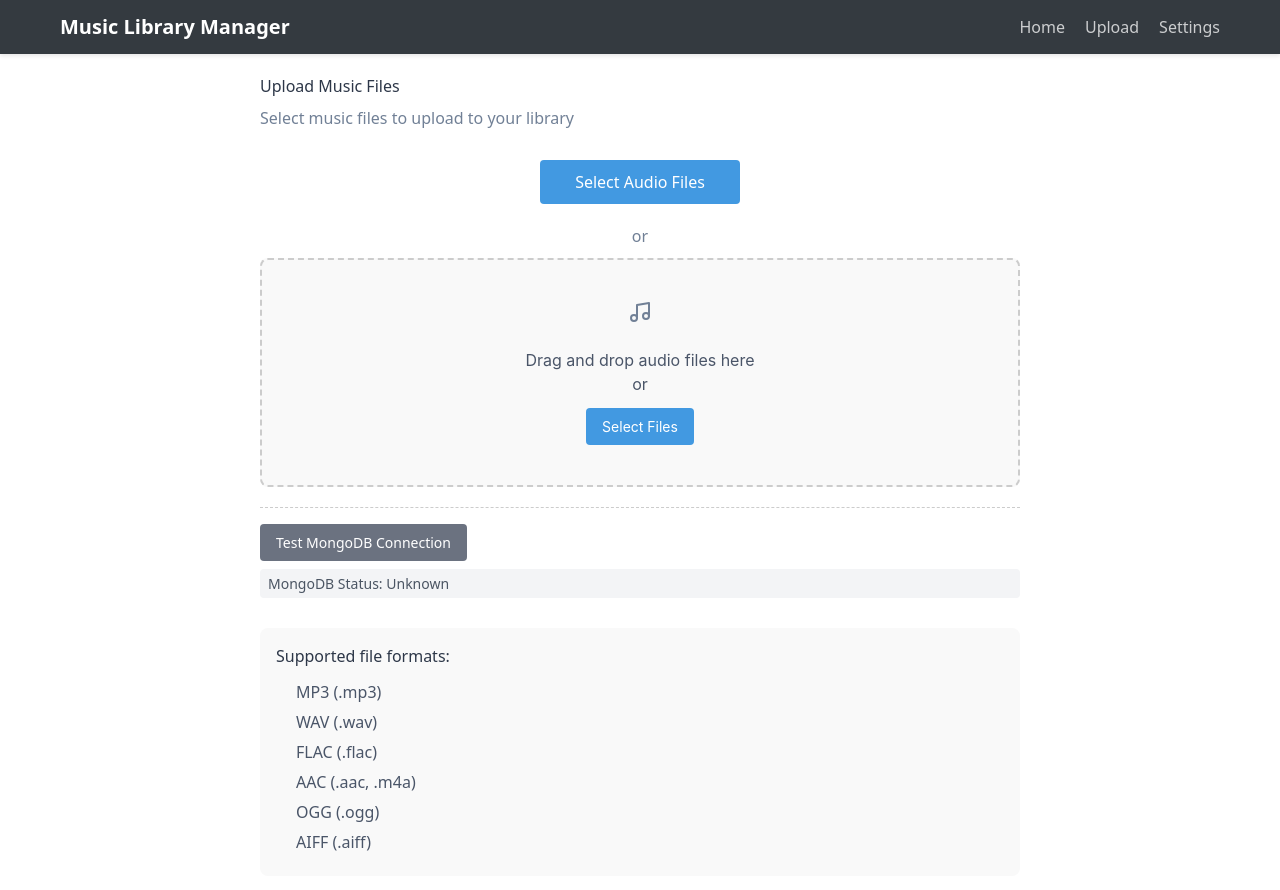
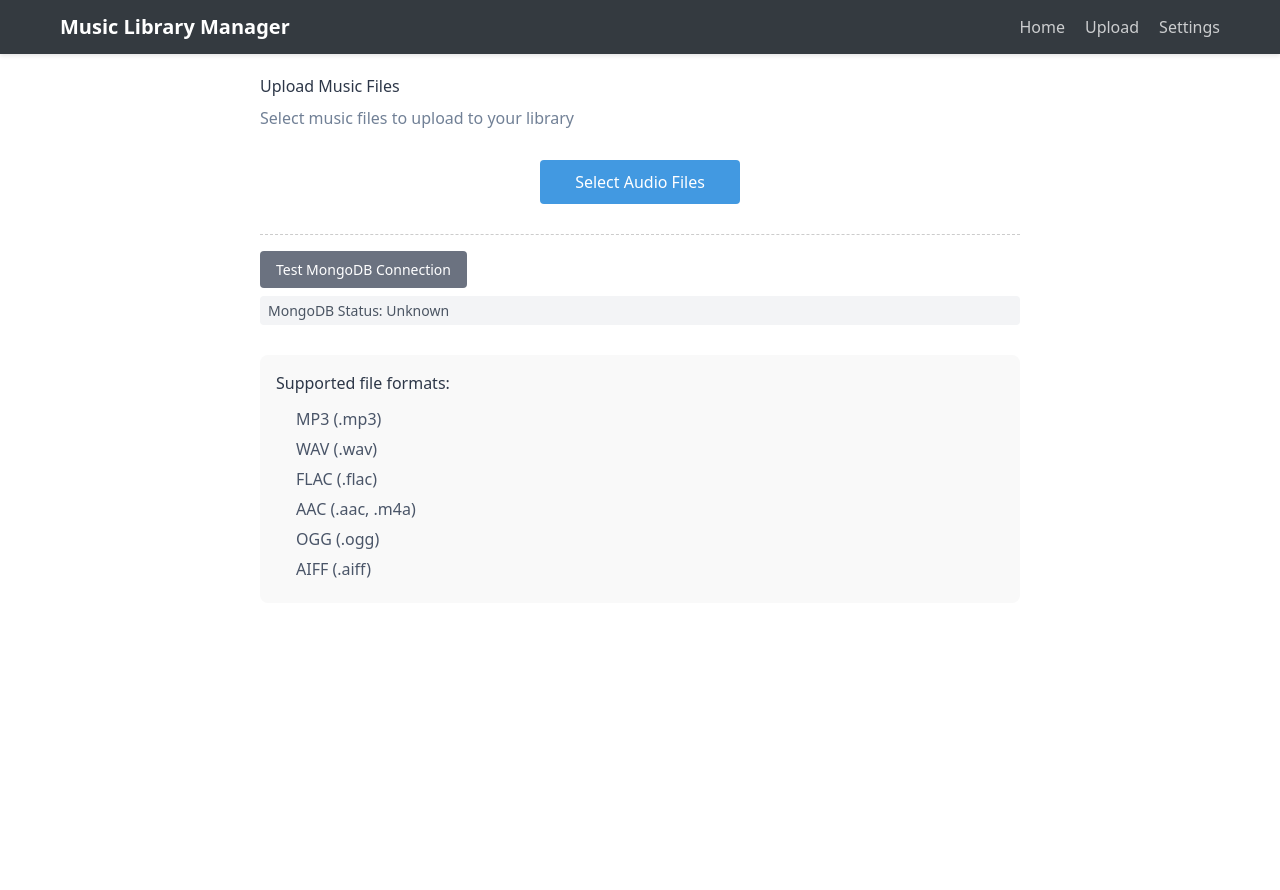
Before and after one commit to wizziwig82/pci-catalog, a SvelteKit app: page /upload in a window 1280 px wide. Shown: the top 890 px of the page. After the commit the page ends 800 px from the top, so only its background shows below. Built offline with nearby package versions, Linux system fonts and the light colour scheme.

Commit message:
Remove drag and drop file upload area, keeping only the primary Select Audio Files button

```diff
--- a/src/routes/upload/+page.svelte
+++ b/src/routes/upload/+page.svelte
@@ -1,5 +1,4 @@
 <script lang="ts">
-  import FileUploader from '$lib/components/FileUploader.svelte';
   import { onMount } from 'svelte';
   import { invoke } from '@tauri-apps/api/core';
 
@@ -90,33 +89,6 @@
   // Writer and publisher percentages validation
   let writerPercentagesValid = true;
   let publisherPercentagesValid = true;
-
-  // Handle file selection event from the FileUploader component
-  async function handleFilesSelected(event: CustomEvent<{ files: File[] }>) {
-    selectedFiles = event.detail.files;
-    console.log('Selected files:', selectedFiles);
-    extractedMetadata = [];
-    transcodedFiles = [];
-    uploadedFiles = [];
-    failedUploads = [];
-    error = null;
-
-    try {
-      // Open the file dialog to select music files
-      isLoading = true;
-      selectedFilePaths = await invoke<string[]>('select_audio_files');
-
-      if (selectedFilePaths.length > 0) {
-        await extractMetadata();
-      } else {
-        isLoading = false;
-      }
-    } catch (err) {
-      console.error('Failed to select files:', err);
-      error = err instanceof Error ? err.message : String(err);
-      isLoading = false;
-    }
-  }
 
   // Extract metadata from selected files
   async function extractMetadata() {
@@ -616,8 +588,6 @@
       <button class="select-button" on:click={openFileDialog}>
         Select Audio Files
       </button>
-      <p class="or-text">or</p>
-      <FileUploader on:filesSelected={handleFilesSelected} />
     </div>
 
     <!-- Add debug button -->
@@ -1267,11 +1237,6 @@
     background-color: #3182ce;
   }
 
-  .or-text {
-    margin: 10px 0;
-    color: #718096;
-  }
-
   .loading, .error {
     padding: 10px;
     border-radius: 4px;
```
